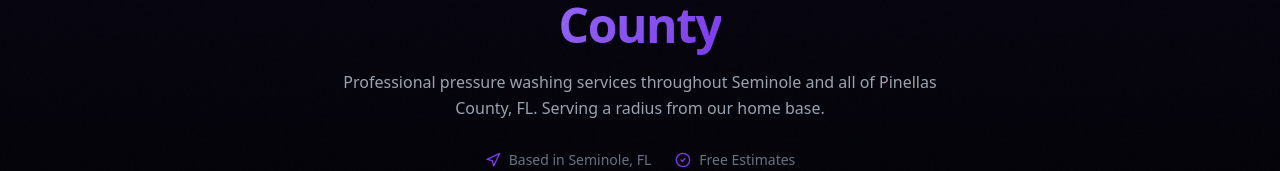
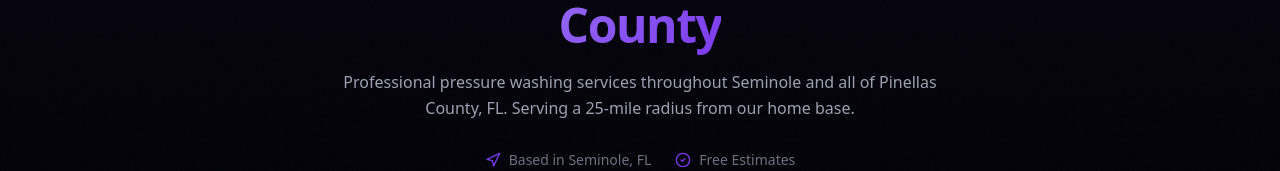
Before and after one commit to dexterATX/stargate, a Next.js app: page /service-areas in a window 1280 px wide. Shown: the part 270-441 px from the top of the page. Built offline with nearby package versions, Linux system fonts and the light colour scheme.

Commit message:
Fix: update geo.radius to geo.radiusMiles

```diff
--- a/src/app/service-areas/page.tsx
+++ b/src/app/service-areas/page.tsx
@@ -71,7 +71,7 @@ export default function ServiceAreasPage() {
           <p className="hero-animate hero-subtitle">
             Professional pressure washing services throughout {siteConfig.address.city} and
             all of {siteConfig.serviceAreas[0]?.county} County, FL.
-            Serving a {siteConfig.geo.radius} radius from our home base.
+            Serving a {siteConfig.geo.radiusMiles}-mile radius from our home base.
           </p>
 
           <div className="hero-animate mobile-cta">
```
